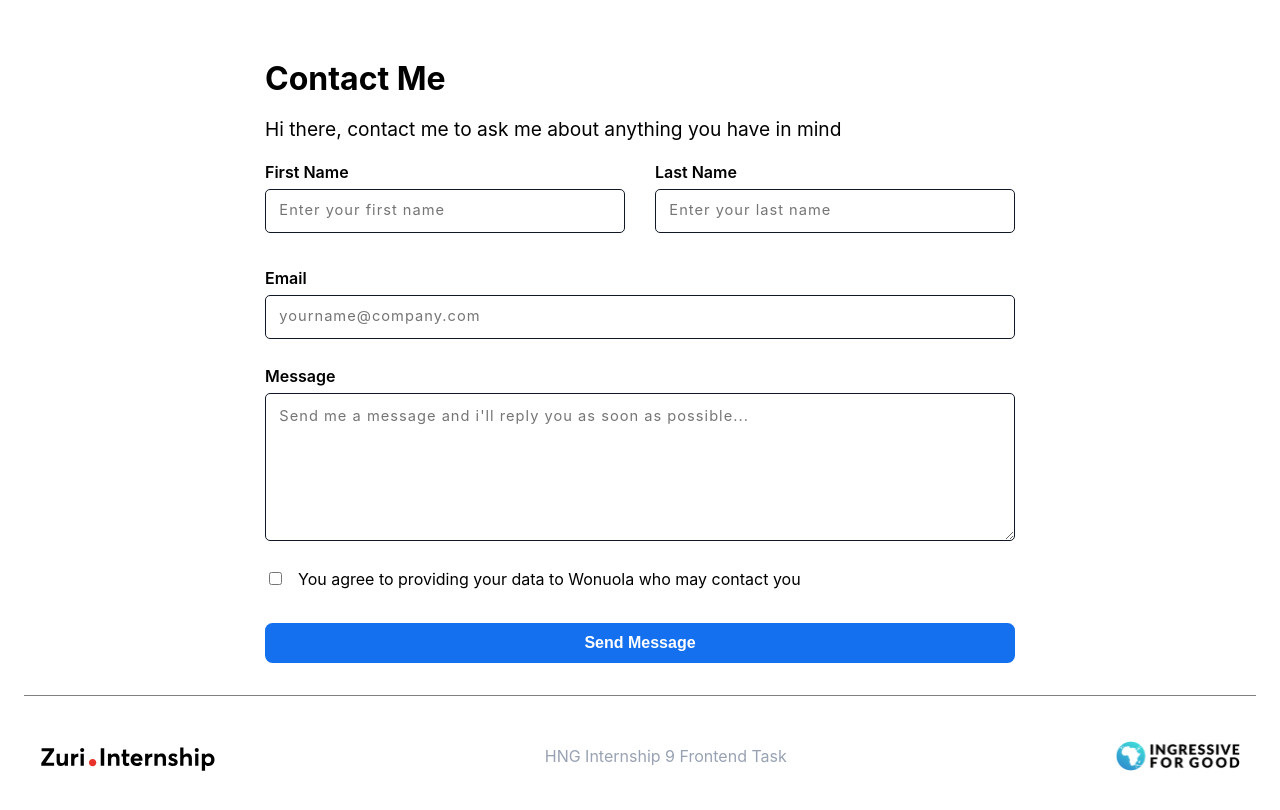
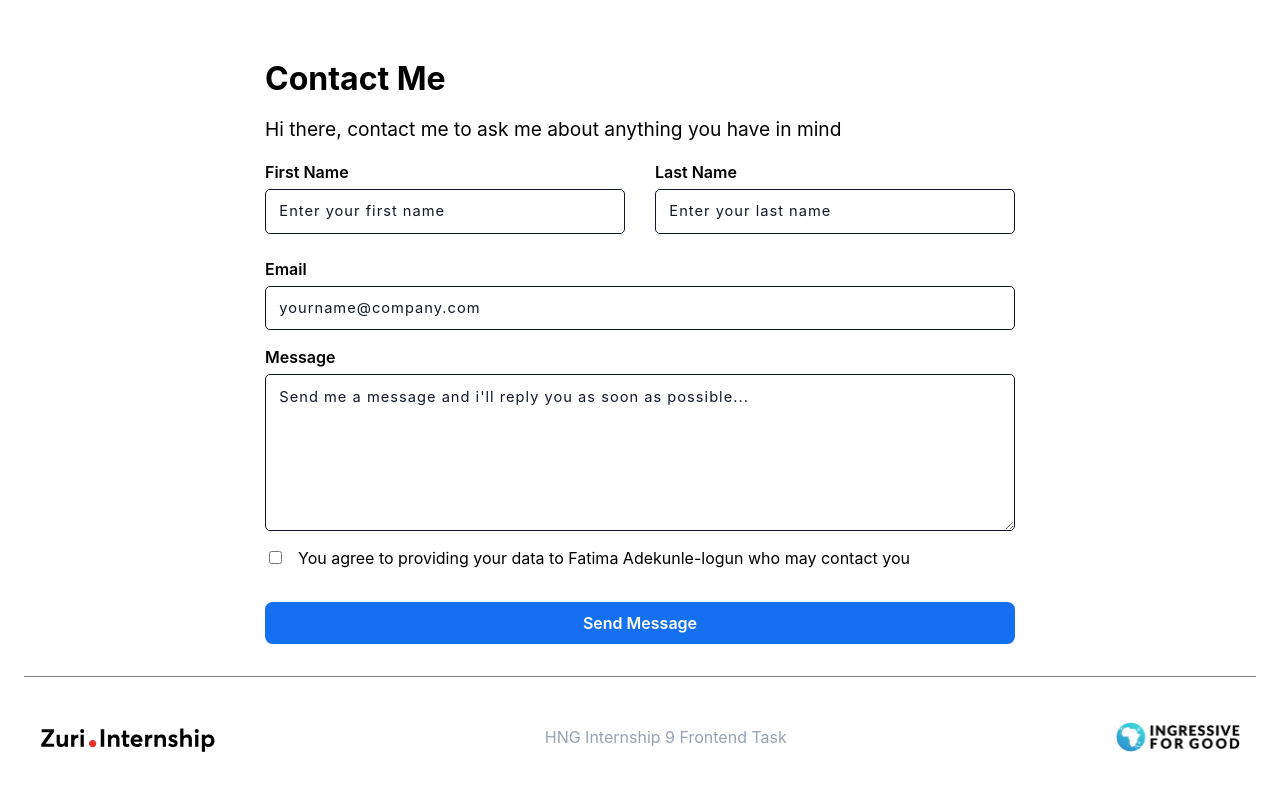
Before and after one commit to harshleey/linktree-clone-task-two, a React (Vite) app: page /contact in a window 1280 px wide. Shown: the top 810 px of the page. Built offline with nearby package versions, Linux system fonts and the light colour scheme.

Commit message:
Fix: A bug fix

```diff
--- a/package.json
+++ b/package.json
@@ -9,6 +9,7 @@
     "preview": "vite preview"
   },
   "dependencies": {
+    "formik": "^2.2.9",
     "react": "^18.2.0",
     "react-dom": "^18.2.0",
     "react-icons": "^4.6.0"
--- a/src/components/Form.jsx
+++ b/src/components/Form.jsx
@@ -1,30 +1,60 @@
 import React from 'react'
-import { useState
- } from 'react'
-export default function Form() {
-const [error, setError] = useState("")
-const [border, setBorder] = useState("")
-const [formData, setFormData] = useState({
+import { useState, useEffect } from 'react'
+
+
+const Form = () =>  {
+  const values = {
     firstName: "",
     lastName: "",
     email: "",
     message: ""
-})
+   };
+  const [formData, setFormData] = useState(values);
+  const [firstNameError, setFirstNameError] = useState(false)
+  const [lastNameError, setLastNameError] = useState(false)
+  const [emailError, setEmailError] = useState(false)
+  const [messageError, setMessageError] = useState(false)
+
+
+
+const handleChange = (event) => {
+    const {name, value} = event.target
+    setFormData(prevFormData => ({
+        ...prevFormData,
+        [name]: value
+    }))
+}
 
 const onSubmit = (e) => {
-    e.preventDefault()
+  e.preventDefault();
+
+  formData.firstName.length === 0 ? setFirstNameError(true) : setFirstNameError(false)
+
+  formData.lastName.length === 0 ? setLastNameError(true) : setLastNameError(false)
+
+  formData.email.length === 0 ? setEmailError(true) : setEmailError(false)
+
+  formData.message.length === 0 ?setMessageError(true) : setMessageError(false)
+
+
+
+  if (firstNameError === false && lastNameError === false && emailError === false && messageError === false) {
+    alert("Message sent successfully")
+
+    setFormData(prevFormData => ({
+      ...prevFormData,
+      firstName: "",
+      lastName: "",
+      email: "",
+      message: ""
+
+  }))
+  }
 
 
 }
 
-const handleChange = (event) => {
-    const {name, value} = event.target
 
-    setFormData(prevForm => ({
-        ...prevForm,
-        [name]: value
-    }))
-}
 
   return (
         <form onSubmit={onSubmit}>
@@ -38,25 +68,30 @@ const handleChange = (event) => {
                     name="firstName"
                     value={formData.firstName}
                     onChange={handleChange}
-                required/>
-                <small className='error-message'>{error}</small>
+                    style={firstNameError === true ? {border: "1px solid red"} : {}}
+                    />
+                    <p className='error'>{firstNameError === true? "Please enter first name" : " "}</p>
                 </div>
+
+
                 <div className="last-name">
                     <label htmlFor='lastName' className='label'>Last Name</label>
                     <input
-                style={{border: border}}
                     id='last_name'
                     type="text"
                     placeholder='Enter your last name'
                     name="lastName"
                     value={formData.lastName}
                     onChange={handleChange}
-                required/>
-                {/* <small className='error'>{`${error} last name`}</small> */}
+                    style={lastNameError === true ? {border: "1px solid red"} : {}}
+                    />
+                    <p className='error'>{lastNameError ? "Please enter a last name" : ""}</p>
+
+
                 </div>
             </div>
 
-        <label htmlFor='lastName' className='label'>Email</label>
+            <label htmlFor='email' className='label'>Email</label>
             <input
             id='email'
             type="email"
@@ -64,11 +99,11 @@ const handleChange = (event) => {
             name="email"
             value={formData.email}
             onChange={handleChange}
-        required/>
-        {/* <small className='error'>{`${error} message`}</small> */}
+            style={emailError ? {border: "1px solid #F83F23"} : {}}
+            />
+            <p className='error'>{emailError === true? "Please enter an email address" : ""}</p>
 
-
-        <label htmlFor='lastName' className='label'>Message</label>
+            <label htmlFor='message' className='label'>Message</label>
             <textarea
             id='message'
             type="text"
@@ -77,17 +112,20 @@ const handleChange = (event) => {
             rows={8}
             value={formData.message}
             onChange={handleChange}
-        required/>
+            style={messageError? {border: "1px solid #F83F23"} : {}}
+            />
+            <p className='error'>{messageError ? "Please enter a message" : ""}</p>
 
             <input
             type="checkbox"
             id="agree"
             />
-        <label htmlFor="agree">You agree to providing your data to Wonuola who may contact you</label>
+            <label htmlFor="agree">You agree to providing your data to Fatima Adekunle-logun who may contact you</label>
 
 
             <button id='btn__submit'>Send Message</button>
         </form>
-
   )
 }
+
+export default Form
--- a/src/index.css
+++ b/src/index.css
@@ -1,5 +1,6 @@
 * {
   box-sizing: border-box;
+  font-family: var(--font-family);
 }
 
 :root {
@@ -190,7 +191,7 @@ textarea {
   border: 1px solid #101828;
   padding: 1em;
   display: block;
-  margin-bottom: 1.9em;
+  margin-bottom: 3em;
   outline: none;
 }
 
@@ -199,6 +200,7 @@ textarea::placeholder{
   font-size: 1.1em;
   font-family: var(--font-family);
   letter-spacing: 1px;
+  color: #101828
 }
 
 input:focus,
@@ -241,14 +243,10 @@ input[type="checkbox"] {
   margin-top: 2em;
 }
 
-/* input[type="text"], input[type="email"] {
-  margin-bottom: 15px;
-  height: 30px;
-  text-indent: 10px;
-  border: 1px solid #444;
-  border-radius: 5px;
-  display: block;
-} */
+.error {
+  margin-top: -25px;
+  color: #F83F23
+}
 
 
 
@@ -258,7 +256,7 @@ input[type="checkbox"] {
     justify-content: space-between;
     align-items: center;
     margin-bottom: 0.5em;
-    /* width: 50% */
+
   }
 
   .first-name,
```
Also changed, not shown: 1 other file (tests, documents, lock files or other folders). Lines whose indentation alone changed are shown as unchanged.
